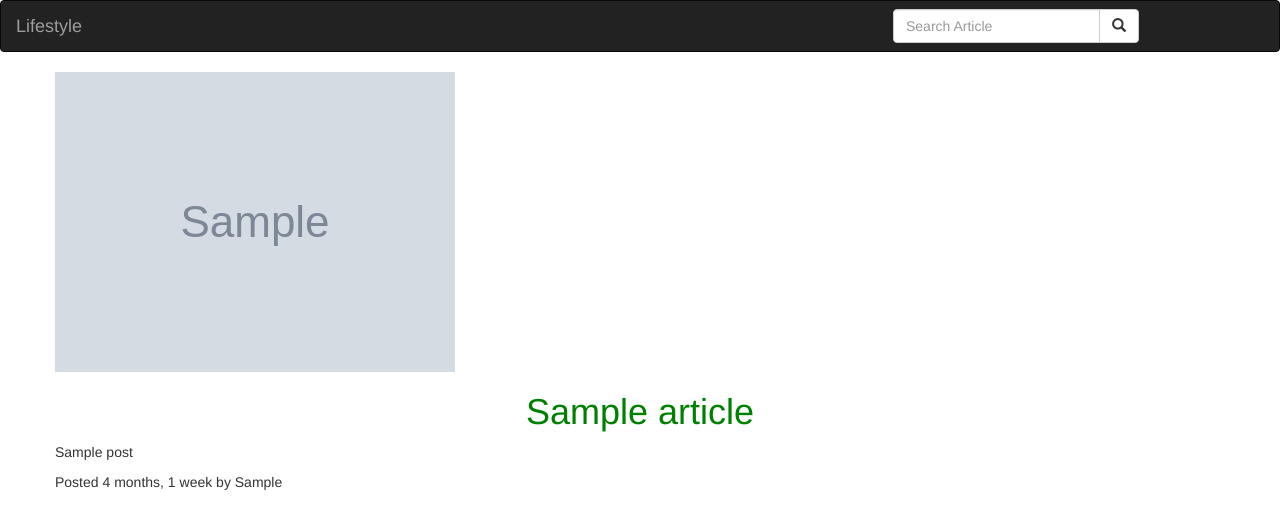
After one commit to Ianadika44/picture-gallery, a Django app: template gallery/templates/all-gallery/article.html in a window 1280 px wide. The commit adds this page. Shown: the top 529 px of the page. Run offline with Django 3.2, Linux system fonts and the light colour scheme; the template is opened without the code that fills it: most values are stand-ins (such as "Sample title", 1, 10 or a date in 2020); grey boxes marked "Sample" are stand-in pictures; some libraries are stand-ins or nearby versions.

Commit message:
made changes in our search

```diff
--- a/gallery/models.py
+++ b/gallery/models.py
@@ -28,11 +28,12 @@ class tags(models.Model):
 
 
 class Article(models.Model):
-    title = models.CharField(max_length=60)
+    title = models.CharField(max_length =60)
     post = models.TextField()
     editor = models.ForeignKey(Editor)
     tags = models.ManyToManyField(tags)
     pub_date = models.DateTimeField(auto_now_add=True)
+    article_image = models.ImageField(upload_to = 'articles/')
 
     @classmethod
     def todays_gallery(cls):
--- /dev/null
+++ b/gallery/templates/all-gallery/article.html
@@ -0,0 +1,25 @@
+{%extends 'all-gallery/base.html'%}
+
+ {% block content %}
+
+ <div class="container">
+
+   <div class="row">
+     <img src="{{article.article_image.url}}"  class="img-responsive" alt="">
+   </div>
+
+   <div class="row">
+     <h1 class="text-center">{{article.title}}</h1>
+   </div>
+
+   <div class="row">
+     <p>{{article.post}}</p>
+   </div>
+
+   <div class="row">
+     <p>Posted {{article.pub_date|timesince}} by {{article.editor.first_name}}</p>
+   </div>
+
+ </div>
+
+ {% endblock %}
--- a/gallery/templates/navbar.html
+++ b/gallery/templates/navbar.html
@@ -1,7 +1,7 @@
 <nav class="navbar navbar-inverse">
     <div class="container-fluid">
       <div class="navbar-header">
-        <a class="navbar-brand" href="{% url 'welcome' %}">The gallery</a>
+
            <a class="navbar-brand" href="{% url 'galleryToday' %}">Lifestyle</a>
 
       </div>
--- a/pictures/settings.py
+++ b/pictures/settings.py
@@ -65,6 +65,7 @@ TEMPLATES = [
                 'django.template.context_processors.request',
                 'django.contrib.auth.context_processors.auth',
                 'django.contrib.messages.context_processors.messages',
+                'django.template.context_processors.media',
             ],
         },
     },
@@ -126,3 +127,5 @@ STATIC_URL = '/static/'
 STATICFILES_DIRS = [
     os.path.join(BASE_DIR, "static"),
 ]
+MEDIA_URL = '/media/'
+MEDIA_ROOT = os.path.join(BASE_DIR, 'media')
```
Also changed, not shown: gallery/templates/all-gallery/today-gallery.html (+8 -3 lines), gallery/urls.py (+7 -0 lines), gallery/views.py (+10 -14 lines), db.sqlite3, gallery/migrations/0006_article_article_image.py (added), media/articles/IMG_20200306_200551_001.jpg (added), media/articles/IMG_20200306_200551_001_DWNagKW.jpg (added), media/articles/Screenshot_from_2020-03-16_22-50-04.png (added), media/articles/Screenshot_from_2020-03-16_22-50-04_jZMXCoD.png (added).
